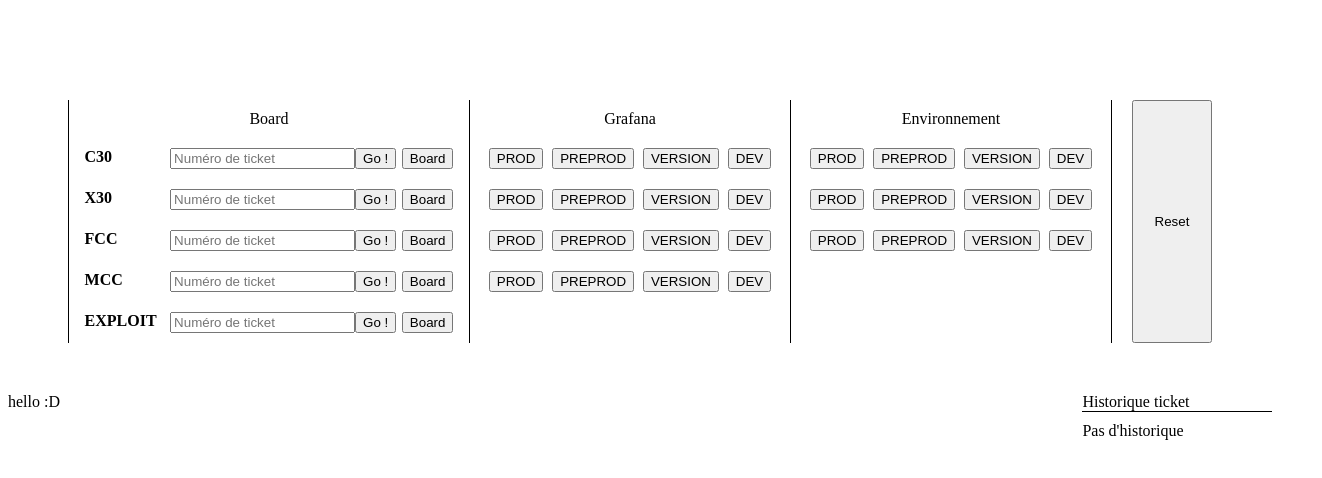
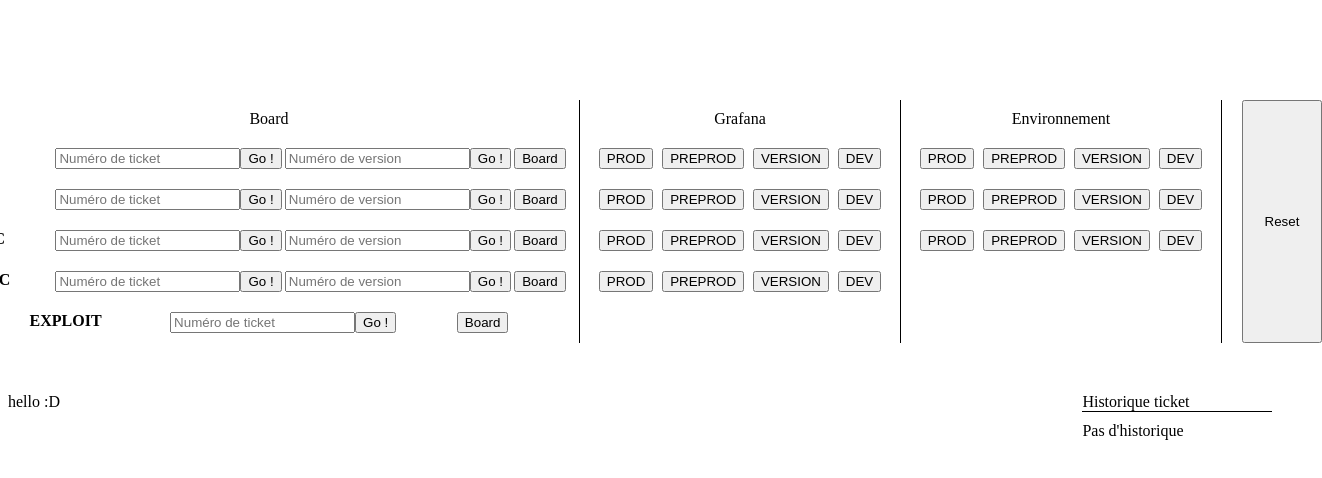
Before and after one commit to EnnacheNH/FastTicket, a plain HTML site: page FastTicket.html in a window 1280 px wide. Shown: the whole page, 1322 px wide, since content can reach past the window. Drawn offline with Linux system fonts and the light colour scheme.

Commit message:
added version

```diff
--- a/FastTicket.html
+++ b/FastTicket.html
@@ -57,6 +57,10 @@
     const dataDict = {
         C30: {
             projectName: "ccv-p30",
+            board: {
+                ticket: {},
+                version: {}
+            },
             ticket: {
                 inputId: "inputTicketC30",
             },
@@ -75,6 +79,11 @@
         },
         X30: {
             projectName: "ccv-x30",
+            board: {
+                ticket: {},
+                version: {},
+                boardId : 2078254,
+            },
             ticket: {
                 inputId: "inputTicketX30",
             },
@@ -93,6 +102,10 @@
         },
         FCC: {
             projectName: "CCVOutilPrefacturation",
+            board: {
+                ticket: {},
+                version: {}
+            },
             ticket: {
                 inputId: "inputTicketFCC",
             },
@@ -111,6 +124,10 @@
         },
         MCC: {
             projectName: "ccv-mobility-middleware",
+            board: {
+                ticket: {},
+                version: {}
+            },
             ticket: {
                 inputId: "inputTicketMCC",
             },
@@ -123,6 +140,9 @@
         },
         EXPLOIT: {
             projectName: "ccv-exploitation",
+            board: {
+                ticket: {},
+            },
             ticket: {
                 inputId: "inputTicketExploit",
             },
@@ -145,11 +165,7 @@
     const getHtmlFastTicket = (projectName, props) => `
         <div class="row separated-y-wrapper">
             <div class="col separated part board-part">
-                <div class="project">${projectName}</div>
-                ${getHtmlInput(props.ticket.inputId, "Numéro de ticket", `dataDict.${projectName}.ticket.openTicket`)}
-                <div>
-                    <button onclick="dataDict.${projectName}.ticket.openBoard()">Board</button>
-                </div>
+                ${getHtmlBoard(projectName, props.board)}
             </div>
             <div class="col separated part grafana-part">
                 ${getHtmlGrafana(props.grafana)}
@@ -159,6 +175,23 @@
             </div>
         </div>
     `;
+
+    const getHtmlBoard = (projectName, board) => {
+        let html = `<div class="project">${projectName}</div>`;
+        for (const boardKey in board) {
+            const boardObject = board[boardKey];
+            if (typeof boardObject !== "object") {
+                continue;
+            }
+            html += getHtmlInput(boardObject.inputId, boardObject.placeholder,
+                `dataDict.${projectName}.board.${boardKey}.open`);
+        }
+        return `${html}
+                <div>
+                    <button onclick="dataDict.${projectName}.board.openBoard()">Board</button>
+                </div>
+        `;
+    }
 
     const getHtmlGrafana = (grafana) => {
         let html = '';
@@ -195,23 +228,62 @@
     }
 
     const fastTicketTarget = document.getElementById("fastTicketTarget");
-    for (const key in dataDict) {
-        const properties = dataDict[key];
-        const baseUrl = `https://gitlab.com/solutec-cds-dev-projet/ccv/${properties.projectName}/-/`;
-        properties.ticket["openTicket"] = () => {
-            const value = document.getElementById(properties.ticket.inputId).value;
+    for (const projectKey in dataDict) {
+        const projectObject = dataDict[projectKey];
+        const baseUrl = `https://gitlab.com/solutec-cds-dev-projet/ccv/${projectObject.projectName}/-/`;
+
+        projectObject.ticket["openTicket"] = () => {
+            const value = document.getElementById(projectObject.ticket.inputId).value;
             if (!value) {
                 return;
             }
             const url = `${baseUrl}issues/${value}`;
             openUrl(url);
-            addHistory(`${key} - ${value}`, url);
+            addHistory(`${projectKey} - ${value}`, url);
         }
-        properties.ticket["openBoard"] = () => {
+        projectObject.ticket["openBoard"] = () => {
             openUrl(`${baseUrl}boards`);
         }
 
-        fastTicketTarget.innerHTML += getHtmlFastTicket(key, properties);
+
+        for (const boardKey in projectObject.board) {
+            const boardObject = projectObject.board[boardKey];
+            const inputId = 'inputId' + boardKey + projectKey;
+            boardObject.inputId = inputId;
+
+            switch (boardKey) {
+                case 'ticket':
+                    boardObject.placeholder = 'Numéro de ticket';
+                    boardObject.open = () => {
+                        const value = document.getElementById(inputId).value;
+                        if (!value) {
+                            return;
+                        }
+                        const url = `${baseUrl}issues/${value}`;
+                        openUrl(url);
+                        addHistory(`${projectKey} - ${value}`, url);
+                    }
+                    break;
+                case 'version':
+                    boardObject.placeholder = 'Numéro de version';
+                    boardObject.open = () => {
+                        const value = document.getElementById(inputId).value;
+                        if (!value) {
+                            return;
+                        }
+                        const url = `${baseUrl}boards/${projectObject.board.boardId ?? ''}?milestone_title=Version ${value}`;
+                        openUrl(url);
+                    }
+                    break;
+                default:
+                    break;
+            }
+        }
+        projectObject.board.openBoard = () => {
+            openUrl(`${baseUrl}boards/${projectObject.board.boardId ?? ''}`);
+        }
+
+        fastTicketTarget.innerHTML += getHtmlFastTicket(projectKey, projectObject);
     }
 
     // History
@@ -220,7 +292,12 @@
             if (!entry) {
                 return acc;
             }
-            const time = new Date(entry.time).toLocaleDateString("fr-FR", {day:"2-digit", month:"2-digit", hour:"2-digit", minute:"2-digit"});
+            const time = new Date(entry.time).toLocaleDateString("fr-FR", {
+                day: "2-digit",
+                month: "2-digit",
+                hour: "2-digit",
+                minute: "2-digit"
+            });
             return acc + `
                 <button class="flex" style="justify-content: space-evenly;" onclick="openUrl('${entry.url}')">
                     <div>
@@ -298,7 +375,7 @@
             }
 
             .board-part {
-                width: 380px;
+                width: 600px;
             }
 
             .grafana-part {
```
